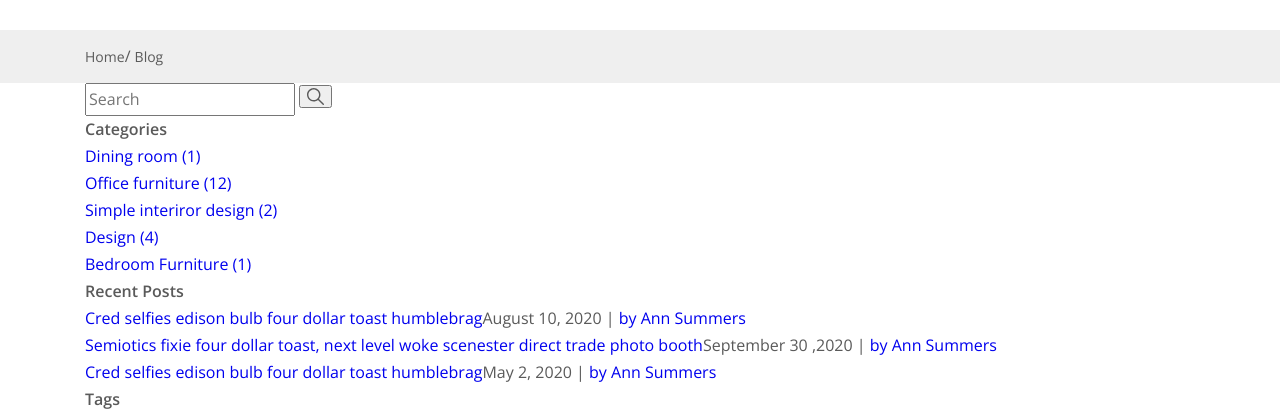
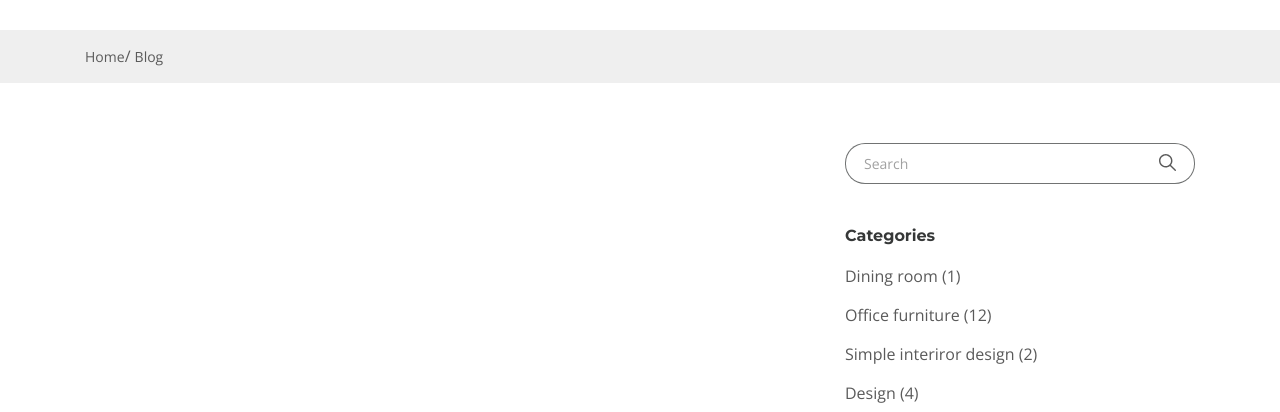
Before and after one commit to horoshopodumaj/furniture, a website: page app/blog.html in a window 1280 px wide. Shown: the part 90-502 px from the top of the page. Drawn offline with nearby package versions, Linux system fonts and the light colour scheme; files whose address does not match are found by name.

Commit message:
added styles for blog aside

```diff
--- /dev/null
+++ b/app/scss/blog.scss
@@ -0,0 +1,107 @@
+.blog {
+    padding: 60px 0 100px;
+    &__inner {
+        display: flex;
+        justify-content: space-between;
+    }
+
+    &__category {
+        margin-bottom: 36px;
+    }
+
+    &__category-title,
+    &__tags-title {
+        margin-bottom: 16px;
+        color: $title;
+        @extend %title-font;
+        line-height: 23px;
+    }
+
+    &__category-item {
+        margin-bottom: 12px;
+    }
+
+    &__category-link {
+        color: inherit;
+    }
+
+    &__tags {
+        margin-bottom: 50px;
+    }
+
+    &__tags-link {
+        color: #8f8d8d;
+        font-weight: 600;
+        font-size: 14px;
+        padding: 0 16px;
+        margin-bottom: 10px;
+        margin-right: 5px;
+        display: inline-block;
+        border: 1px solid rgba(#454647, 0.5);
+        border-radius: 14px;
+    }
+
+    &__social {
+        display: flex;
+    }
+
+    &__social-item {
+        margin-right: 20px;
+    }
+}
+
+.aside {
+    width: 350px;
+    margin-left: 30px;
+    &__search {
+        position: relative;
+        margin-bottom: 40px;
+    }
+    &__search-input {
+        padding: 6px 45px 6px 18px;
+        border: 1px solid rgba($title, 0.7);
+        border-radius: 20px;
+        display: block;
+        width: 100%;
+        &::placeholder {
+            font-family: "Open Sans", sans-serif;
+            font-weight: 400;
+            font-size: 14px;
+            line-height: 27px;
+            color: #a1a1a1;
+        }
+    }
+
+    &__search-btn {
+        border: none;
+        background-color: transparent;
+        position: absolute;
+        top: 10px;
+        right: 13px;
+        cursor: pointer;
+    }
+}
+
+.recent-posts {
+    margin-bottom: 40px;
+    &__title {
+        margin-bottom: 24px;
+        color: $title;
+        @extend %title-font;
+        line-height: 23px;
+    }
+
+    &__item {
+        margin-bottom: 11px;
+    }
+    &__item-title {
+        display: block;
+        color: inherit;
+    }
+
+    &__date,
+    &__author {
+        color: #a1a1a1;
+        font-size: 14px;
+    }
+}
--- a/app/scss/style.scss
+++ b/app/scss/style.scss
@@ -20,6 +20,7 @@
 @import "partners";
 @import "map";
 @import "contact";
+@import "blog";
 
 .logo {
     margin: 0 auto;
```
Also changed, not shown: app/css/style.min.css.
